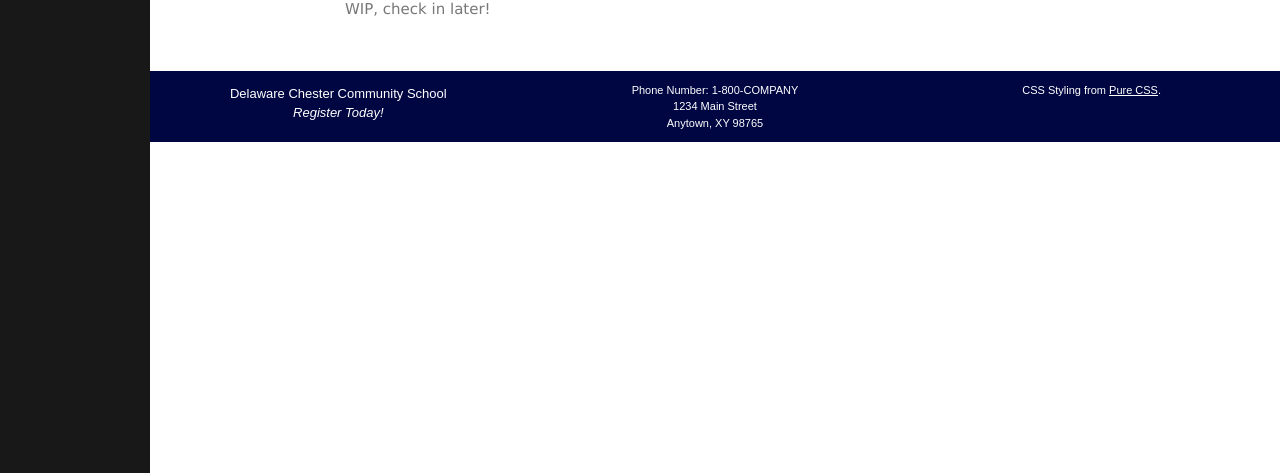
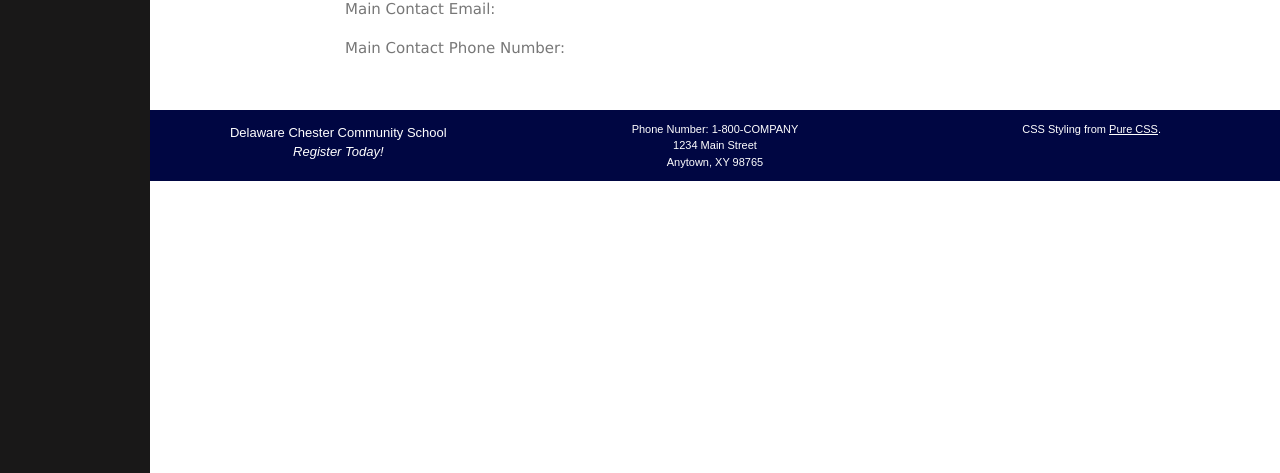
Before and after one commit to dccs-admin/website, a website: page contact.html in a window 1280 px wide. Shown: the part 327-800 px from the top of the page. Drawn offline with Linux system fonts and the light colour scheme.

Commit message:
Update contact.html

```diff
--- a/contact.html
+++ b/contact.html
@@ -57,7 +57,10 @@
         <div class="content">
             <h2 class="content-subhead">Contact Us</h2>
             <p>
-                WIP, check in later!
+                Main Contact Email:
+            </p>
+            <p>
+                Main Contact Phone Number:
             </p>
         </div>
     </div>
```
